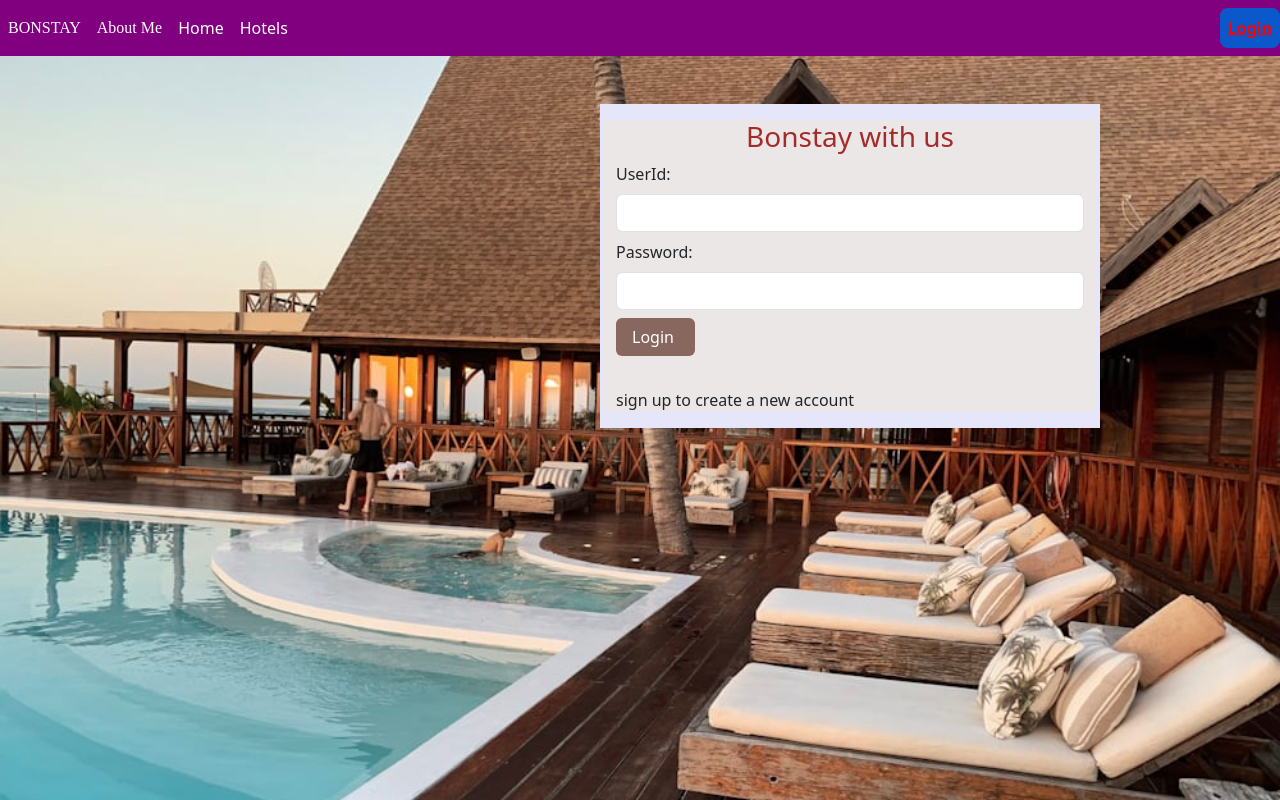
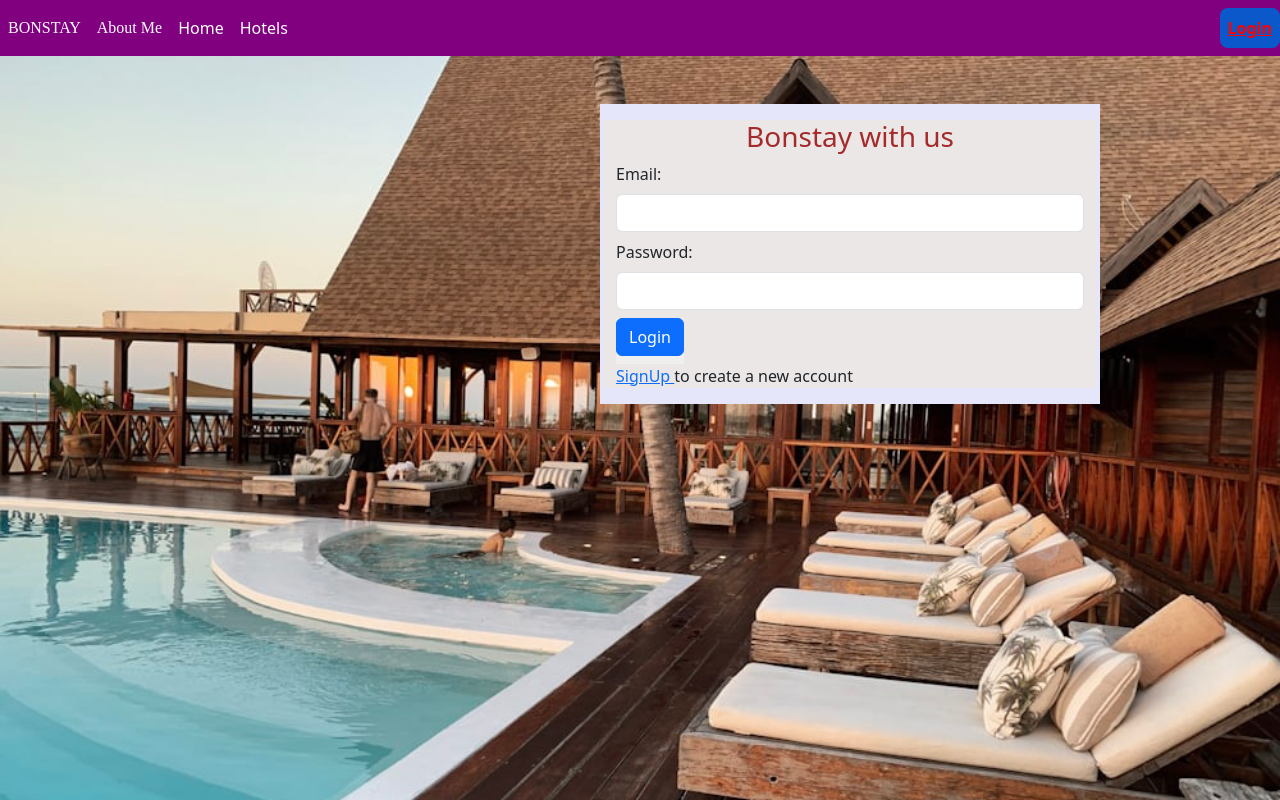
Before and after one commit to pawan-kumar-chauhan-343/Hotel_Bookings, a React (Create React App) app: page /login in a window 1280 px wide. Built offline with nearby package versions, Linux system fonts and the light colour scheme; a web font is replaced by a local one.

Commit message:
Login.jsx

```diff
--- a/src/components/Login.jsx
+++ b/src/components/Login.jsx
@@ -1,41 +1,90 @@
+import axios from "axios";
 import React, { useState } from "react";
-//import axios from "axios";
+import { Link, useNavigate } from "react-router-dom";
 
 const Login = () => {
-  // const navigate = useNavigate();
-  //State to hold the form details that needs to be added .When user enters the values the state gets updated
+  const navigate = useNavigate();
+
   const [state, setstate] = useState({
-    userid: "",
+    email: "",
     password: "",
+    errors: {}
   });
-  //state to hold the individual validation errors of the form fields.
-  const [formErrors, setFormErrors] = useState({
-    userid: "",
-    password: "",
-  });
-  //state variable used to disable the button when any given form values is invalid.
-  const [valid, setValid] = useState(false);
-  //state variable to capture the success Message once the Login is completed successfully.
-  const [Message, setMessage] = useState("");
 
-  const change = (event) => {
-    /*
-       1. This method will be invoked whenever the user changes the value of any form field. This method should also validate the form fields.
-       2. 'event' input parameter will contain both name and value of the form field.
-       3. Set state using the name and value recieved from event parameter
-       */
-    // set the condition as it's a required field.
-    // set the condition as The length of the password should be between 8 and 12 characters
+  const change = (e) => {
+    const { name, value } = e.target
+
+    setstate({ ...state, [name]: value })
+
   };
-  const handleSubmit = (event) => {
-    // 1. This method will be invoked when user clicks on 'Login' button.
-    // 2. You should prevent page reload on submit
-    // 3.  If all the form fields values are entered then make axios call to
-    // "http://localhost:4000/users/" and pass the appropriate state as data to the axios call
-    // 4. If the axios call is successful, assign the below string to successMessage state:
-    //    "user logged in successfully."
-    // 5. If the axios call is not successful, assign the error message to "Error while logging in"
+
+  const validateForm = () => {
+    let errors = {};
+    if (!state.email) {
+      errors.email = 'Email is required';
+    } else if (!/^[^\s@]+@[^\s@]+\.[^\s@]+$/.test(state.email)) {
+      errors.email = 'Invalid email format';
+    }
+
+    if (!state.password) {
+      errors.password = 'Password is required';
+    } else if (state.password.length < 8) {
+      errors.password = 'Password Length must be greater than 8 characters';
+    } else {
+      const hasUppercase = /[A-Z]/.test(state.password);
+      const hasLowercase = /[a-z]/.test(state.password);
+      const hasNumber = /[0-9]/.test(state.password);
+      const hasSpecial = /[^a-zA-Z0-9]/.test(state.password);
+
+      if (!hasUppercase) {
+        errors.password = 'Password must contain at least one uppercase letter';
+      }
+      if (!hasLowercase) {
+        errors.password = 'Password must contain at least one lowercase letter';
+      }
+      if (!hasNumber) {
+        errors.password = 'Password must contain at least one number';
+      }
+      if (!hasSpecial) {
+        errors.password = 'Password must contain at least one special character';
+      }
+    }
+
+    return errors;
   };
+
+  // +++++++++++++++++++++++++++++++++++++++++++++++++++++
+
+  const handleSubmit = async (e) => {
+    var datamatch = true
+    e.preventDefault()
+    const errors = validateForm();
+    setstate({ ...state, errors });
+
+
+    if (Object.keys(errors).length === 0) {
+      console.log("validation is correct")
+      try {
+        const userData = await axios.get(`http://localhost:3004/users`)
+        for (var data of userData.data) {
+          if (data.email === state.email && data.password === state.password) {
+            localStorage.setItem("name", data.name) //user name
+            localStorage.setItem("userId", data.id)//user id
+            alert("Please Refresh | successfully logged in")
+            navigate("/home")
+            datamatch = false
+            break
+          }
+        }
+        if (datamatch) {
+          errors.password="Invalid userId or password"
+          navigate('/login')
+        }
+      }
+      catch (err) { console.log(err) }
+    }
+
+  }
 
   return (
     <>
@@ -44,69 +93,38 @@ const Login = () => {
         <div>
           <br />
           <div
-            className="cards"
-            style={{
-              backgroundColor: "lavender",
-              width: "500px",
-              marginLeft: "600px",
-              marginBottom: "100px",
-            }}
-          >
+            className="cards" style={{ backgroundColor: "lavender", width: "500px", marginLeft: "600px", marginBottom: "100px", }}>
             <div className="card-body">
               <div className="row p-3">
                 <div className="col-lg-6 "></div>
+
+
                 <div style={{ backgroundColor: "#ebe7e7" }}>
-                  <form>
-                    {/*
-                1. Display successMessage or errorMessage after submission of form
-                2. Form should be controlled
-                3. Event handling methods should be binded appropriately
-                4. Invoke the appropriate method on form submission
-                */}
-                    <h3
-                      style={{
-                        textAlign: "center",
-                        fontFamily: "revert-layer",
-                        color: "brown",
-                      }}
-                    >
-                      Bonstay with us
-                    </h3>
+                  <form onSubmit={handleSubmit}>
+                    <h3 style={{ textAlign: "center", fontFamily: "revert-layer", color: "brown", }}>Bonstay with us</h3>
                     <div className="mb-2 mt-2">
-                      <label className="form-label">UserId:</label>
-                      <input
-                        type="text"
-                        className="form-control"
-                        name="userid"
-                      />
-                      {/* check whether userid error is set,if set display the corresponding error message using conditional rendering */}
+                      <label className="form-label">Email:</label>
+                      <input type="email" className="form-control" onChange={change} name="email" value={state.email} />
+                      {state.errors.email && (
+                        <span className="error" style={{ color: "red" }}>{state.errors.email}</span>
+                      )}
+
                     </div>
                     <div className="mb-2">
                       <label className="form-label">Password:</label>
-                      <input
-                        type="password"
-                        className="form-control"
-                        name="password"
-                      />
-                      {/* check whether password error is set,if set display the corresponding error message using conditional rendering */}
+                      <input type="password" className="form-control" onChange={change} name="password" value={state.password} />
+                      {state.errors.password && (
+                        <span className="error" style={{ color: "red" }}>{state.errors.password}</span>
+                      )}
+
                     </div>
-                    {/* bind the disabled attribute to the button to the valid state variable */}
-                    <button
-                      type="submit"
-                      className="btn mb-2 d-block text-white"
-                      style={{
-                        backgroundColor: "#88685e",
-                        paddingRight: "20px",
-                        paddingLeft: "15px",
-                      }}
-                    >
-                      Login
+                    <button type="submit" style={{ border: "none", margin: "0px", padding: "0px" }} >
+                      <a className="btn mb-2 d-block text-white btn-primary" >Login</a>
                     </button>
                     <br />
-                    {/*Using the concept of conditional rendering,display success message, error messages related to required fields and axios calls */}
+
                     <div data-testid="Message" className="text-danger"></div>
-                    {/* create a link for Register page */}
-                    sign up to create a new account
+                    <Link to={"/Register"}>SignUp </Link>to create a new account
                   </form>
                 </div>
               </div>
@@ -117,5 +135,4 @@ const Login = () => {
     </>
   );
 };
-
 export default Login;
```
